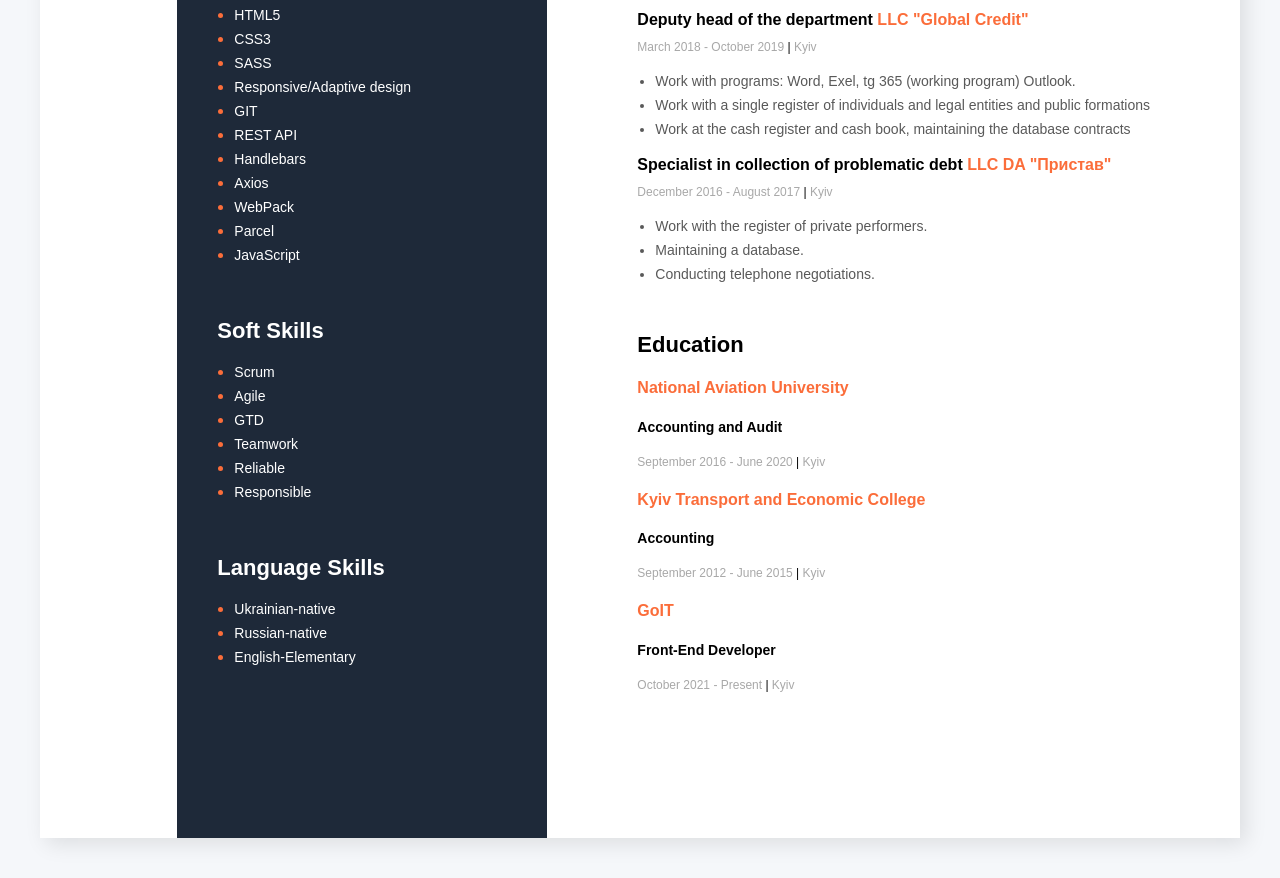
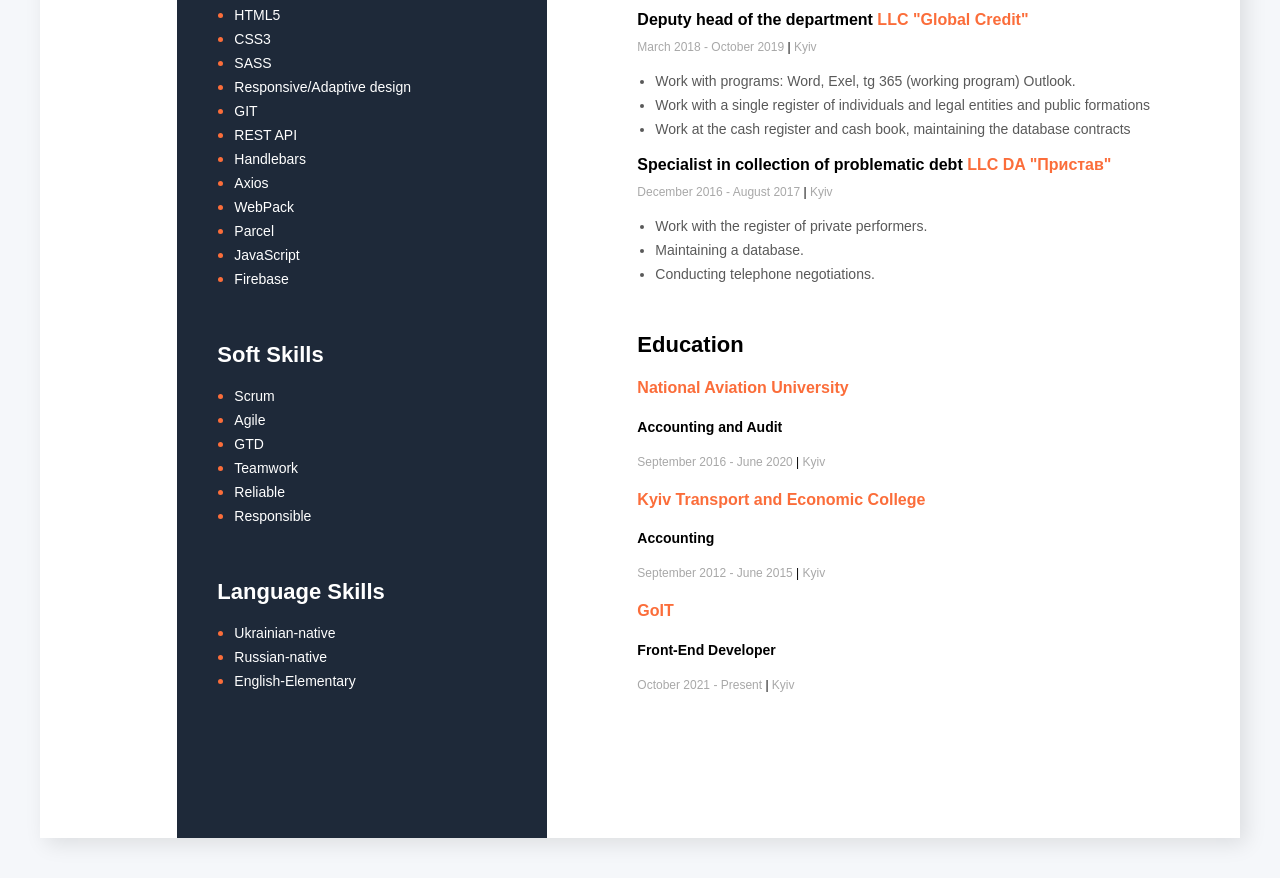
Before and after one commit to Konstantin-Kotenko/resume, a plain HTML site: page index.html in a window 1280 px wide. Shown: the part 851-1729 px from the top of the page. Drawn offline with nearby package versions, Linux system fonts and the light colour scheme.

Commit message:
add tech skill firebase

```diff
--- a/index.html
+++ b/index.html
@@ -171,6 +171,7 @@
                    <li class="tech-skills-items"> <span class="tech-skills-items-text">WebPack</span></li>
                    <li class="tech-skills-items"> <span class="tech-skills-items-text">Parcel</span></li>
                    <li class="tech-skills-items"> <span class="tech-skills-items-text">JavaScript</span></li>
+                   <li class="tech-skills-items"> <span class="tech-skills-items-text">Firebase</span></li>
                 </ul>
             </div>
 
```
